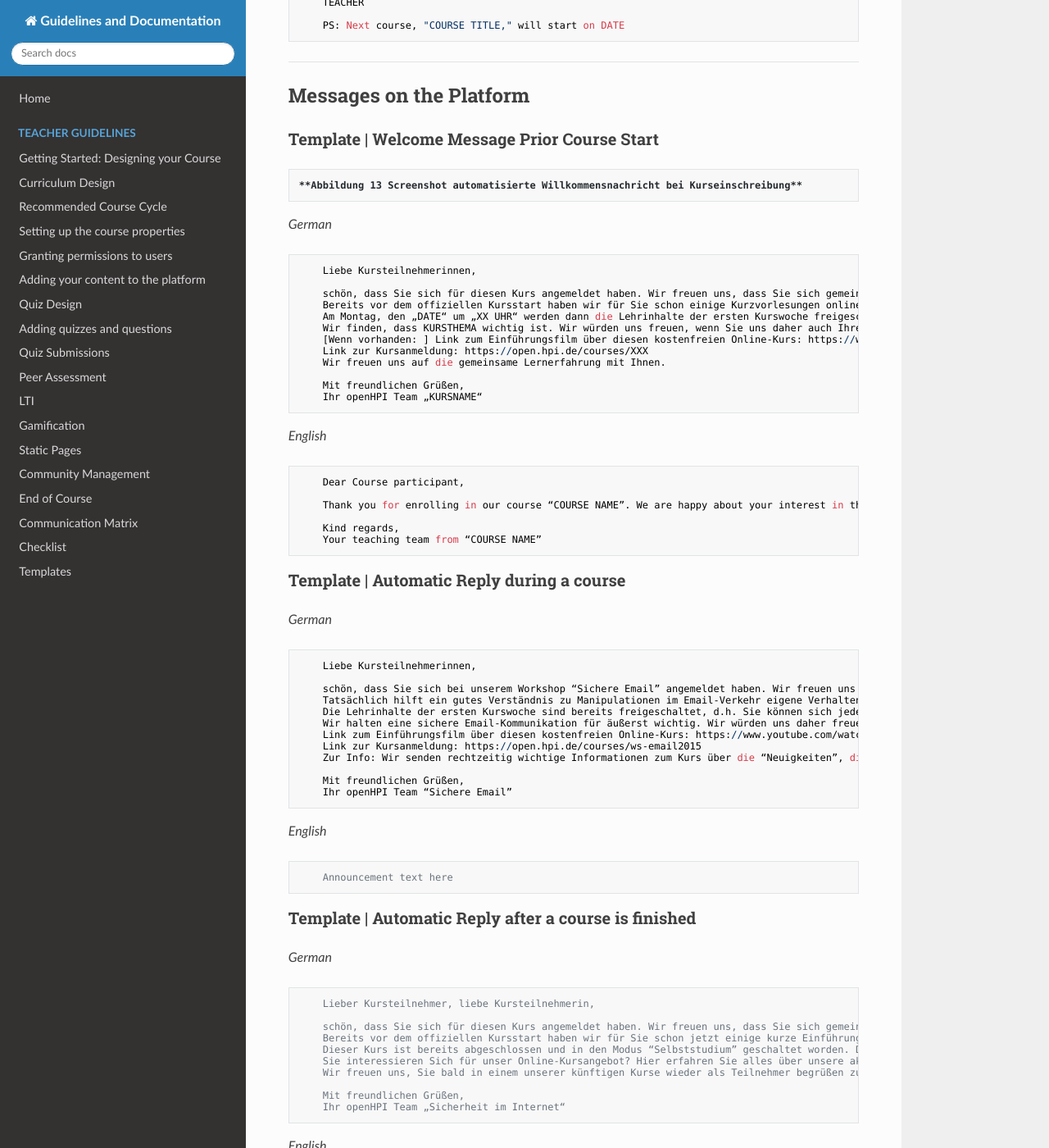
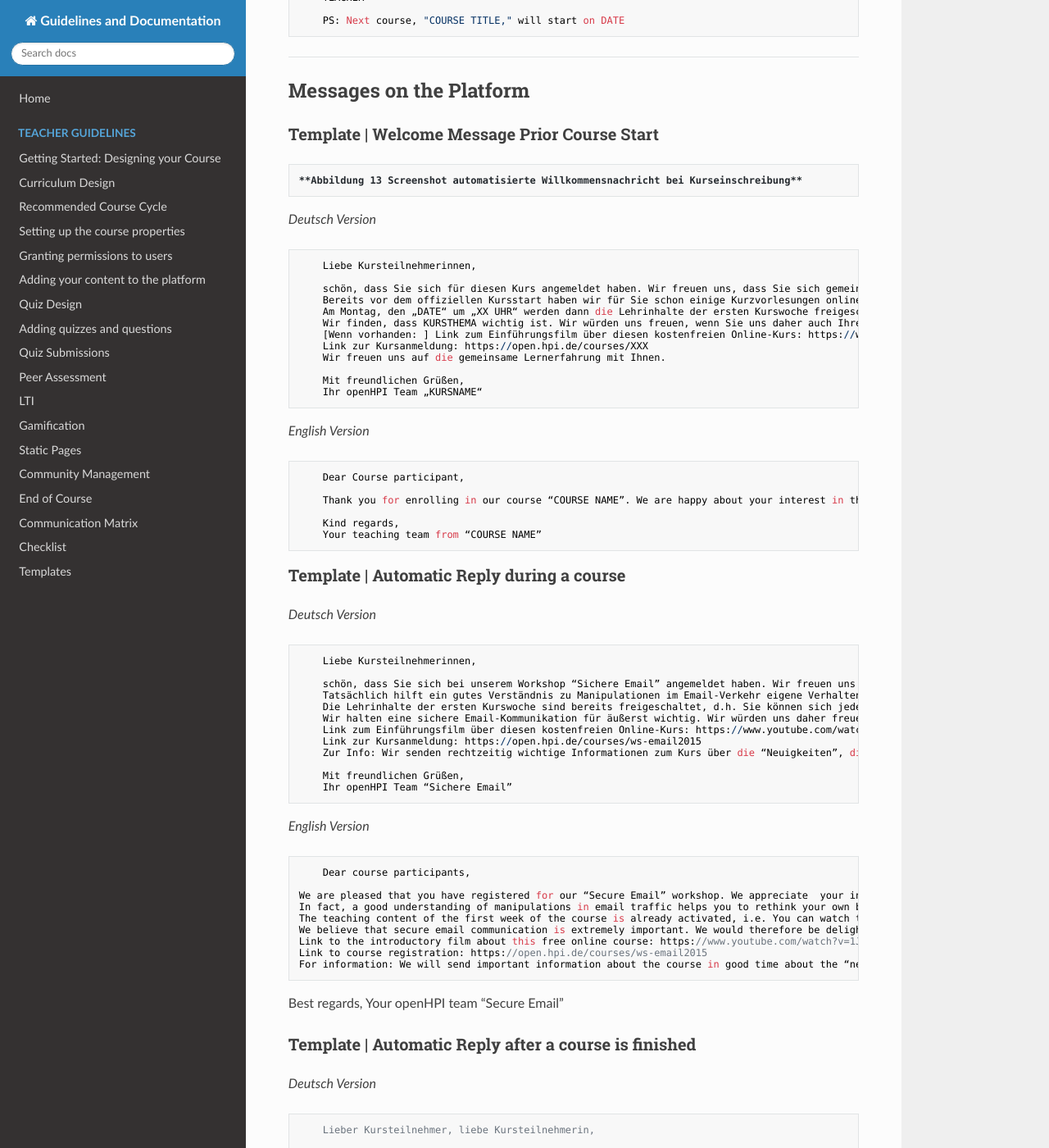
Before and after one commit to openHPI/TeachingTeamGuidelines, an MkDocs documentation site: the page built from docs/17_templates.md, in a window 1280 px wide and 1400 px high, scrolled down 3638 px. Shown: the whole window at 82% size. Built offline with MkDocs 1.6.1, drawn with Linux system fonts in a browser that asks for light colours; nearby versions of some CDN libraries; old or Windows-style settings are respelled for this version of MkDocs; some of the changed text lies outside the part shown.

Commit message:
Updated INDEX, Minor changes in TEMPLATES, Testing CHECKLIST

```diff
--- a/docs/17_templates.md
+++ b/docs/17_templates.md
@@ -57,7 +57,7 @@
 
 ### Template | Global Announcement 4 weeks prior to course start
 
-*Deutsch*
+*Deutsch Version*
 
 Ab Montag, den 27. Oktober: Ein neuer Kurs für Jedermann "Sicherheit im Internet" / Wissenswertes zum HPI
 
@@ -72,26 +72,27 @@
 		Ihr openHPI-Team
 
 
-*English*
+*English Version*
 
-Starting Monday, Oct. 27: German course "Internet Security" and the HPI at a glance
+Starting from Monday, Oct. 27: German course "Internet Security" and the HPI at a glance
 
-Dear Learning-Community,
+		Dear Learning-Community,
 
-		We are happy to announce that we just successfully finalized two major MOOCs. These were the third iteration of our IMDB course focusing on in-memory databases and their enterprise applications and also our first programming MOOC for high-school students. For this year, there is still one more to come.
-		You certainly might have heard of HPI’s Identity Leak Checker, our tool which verifies whether your digital identity is safe. This fits perfectly to our upcoming German MOOC for everyone: “Internet Security” which starts this Monday, Oct 27 at 8:00 HRS UTC. This course, read by Prof. Meinel, provides an introduction to basic concepts of web security, explains safe passwords, how to protect the own identity while surfing the Internet, how to recognize phishing messages and highlights the importance of encryption just to name a few.
-		In addition, we would like to take this course announcement as an opportunity to inform you about other interesting activities of the Hasso-Plattner-Institute, the institution behind opnHPI. Indeed, HPI offers numerous offline events and projects in IT-research and Design-Thinking as well as activities specifically designed for high-school students. Here you can find out more.
+		We are happy to announce that we just successfully finalized two major MOOCs. These were the third iteration of our IMDB course focusing on in-memory databases and their enterprise applications, and also our first programming MOOC for high-school students. For this year, there is still one more to come.
+		You certainly might have heard of HPI’s Identity Leak Checker, our tool which verifies whether your digital identity is safe. This fits perfectly to our upcoming German MOOC for everyone: “Internet Security” which starts this Monday, Oct 27 at 8:00 HRS UTC. This course, presented by Prof. Meinel, provides an introduction to basic concepts of web security, explains safe passwords, how to protect own identity while surfing the internet, how to recognize phishing messages and highlights the importance of encryption just to name a few.
+		In addition, we would like to take this course announcement as an opportunity to inform you about other interesting activities of the Hasso-Plattner-Institute, the institution behind openHPI. Indeed, HPI offers numerous offline events and projects in IT-research and Design-Thinking as well as activities specifically designed for high-school students. Here you can find out more.
 		Finally, we are now in the midst of planning for the upcoming year. As you are registered with openHPI, you will be informed about any exciting new courses as they are announced. You can join us on YouTube (HPIopen), Twitter (@openHPI) or find us on Facebook to keep up to date on all things regarding openHPI.
 
-		Kind regards, The openHPI-Team
+		Kind regards,
+		The openHPI-Team
 
 ### Template | Global Announcement Friday before course start - Reminder
 
-*Deutsch*
+*Deutsch Version*
 
 ### Template | Welcome Message - week 1
 
-*German*
+*Deutsch Version*
 
 		Liebe Kursteilnehmerinnen,
 
@@ -104,7 +105,7 @@
 
 ### Template | Introduction to week n
 
-*German*
+*Deutsch Version*
 
 		Liebe Kursteilnehmerinnen,
 
@@ -146,7 +147,7 @@
 
 ### Template | Annoucement - exam week
 
-*Deutsch*
+*Deutsch Version*
 
 		Liebe Kursteilnehmerinnen,
 
@@ -171,7 +172,7 @@
 		 - Manche Multiple-Choice Fragen haben mehr als nur eine korrekte Antwort.
 		 - Die Anzahl der genannten Punkte pro Prüfungsfrage ist kein Indikator für die Anzahl der korrekten Antworten.
 
-*English:*
+*English Version*
 
 		Dear course participants,
 
@@ -187,7 +188,7 @@
 
 ### Template | Thank you and goodbye message by the instructor - After course has endet
 
-*Deutsch*
+*Deutsch Version*
 
 		Liebe Kursteilnehmerinnen,
 
@@ -199,7 +200,7 @@
 		Und auch bei Ihnen möchte mich bedanken für Ihr Interesse an unserem Kurs und Ihr aktive Kursteilnahme. Wenn der Kurs Ihnen Freude gemacht hat, laden Sie bitte auch Ihre Freunde und Bekannte ein, bei uns auf openHPI vorbeizuschauen. Ich wünsche Ihnen ein frohes Weihnachtsfest und einen guten Start in ein hoffentlich gesundes neues Jahr 2015 und ich freue mich schon jetzt, wenn wir Sie dann wieder bei einem unserer Kurse auf openHPI begrüßen kann.
 		Ihr DOZENT
 
-*English*
+*English Version*
 
 Dear Course Participants,
 
@@ -224,7 +225,7 @@
 
 	**Abbildung 13 Screenshot automatisierte Willkommensnachricht bei Kurseinschreibung**
 
-*German*
+*Deutsch Version*
 
 		Liebe Kursteilnehmerinnen,
 
@@ -239,7 +240,7 @@
 		Mit freundlichen Grüßen,
 		Ihr openHPI Team „KURSNAME“
 
-*English*
+*English Version*
 
 		Dear Course participant,
 
@@ -250,7 +251,7 @@
 
 ### Template | Automatic Reply during a course
 
-*German*
+*Deutsch Version*
 
 		Liebe Kursteilnehmerinnen,
 
@@ -265,13 +266,24 @@
 		Mit freundlichen Grüßen,
 		Ihr openHPI Team “Sichere Email”
 
-*English*
+*English Version*
 
-		Announcement text here
+		Dear course participants,
+
+	We are pleased that you have registered for our “Secure Email” workshop. We appreciate 	your interest in this exciting and always current topic.
+	In fact, a good understanding of manipulations in email traffic helps you to rethink your own behavior and take the necessary protective measures.
+	The teaching content of the first week of the course is already activated, i.e. You can watch the instructional videos at any time, check your newly acquired knowledge in interactive self-tests and actively exchange ideas in the forum. We will keep you up to date on further news and then on deadlines for homework as well as interesting information about the course. You can be excited!
+	We believe that secure email communication is extremely important. We would therefore be delighted if you would also recommend us to your friends and colleagues so that even more people can learn the encryption practices shown and apply them every day. Thank you so much!
+	Link to the introductory film about this free online course: https://www.youtube.com/watch?v=1JCFMgcrEII
+	Link to course registration: https://open.hpi.de/courses/ws-email2015
+	For information: We will send important information about the course in good time about the “news” that you will receive by email. To make sure that you also receive these messages, we ask you to activate the "Notifications" in your settings under -> My openHPI -> Settings. We look forward to a shared learning experience with you.
+
+Best regards,
+Your openHPI team “Secure Email”
 
 ### Template | Automatic Reply after a course is finished
 
-*German*
+*Deutsch Version*
 
 		Lieber Kursteilnehmer, liebe Kursteilnehmerin,
 
@@ -284,7 +296,7 @@
 		Mit freundlichen Grüßen,
 		Ihr openHPI Team „Sicherheit im Internet“
 
-*English*
+*English Version*
 
 		Announcement text here
 
@@ -292,7 +304,7 @@
 
 		Abbildung 14 Screenshot Willkommensnachricht auf der Kursseite
 
-*German*
+*Deutsch Version*
 
 		Liebe Lerngemeinschaft,
 
@@ -305,6 +317,6 @@
 
 		DOZENT und das openHPI Teaching Team
 
-*English*
+*English Version*
 
 		Announcement text here
```
Also changed, not shown: docs/05_adding-content.md (+1 -1 lines), docs/11_gamification.md (+14 -8 lines), docs/16_checklist.md (+36 -2 lines), docs/index.md (+18 -19 lines), docs/img/XP.png (added).
